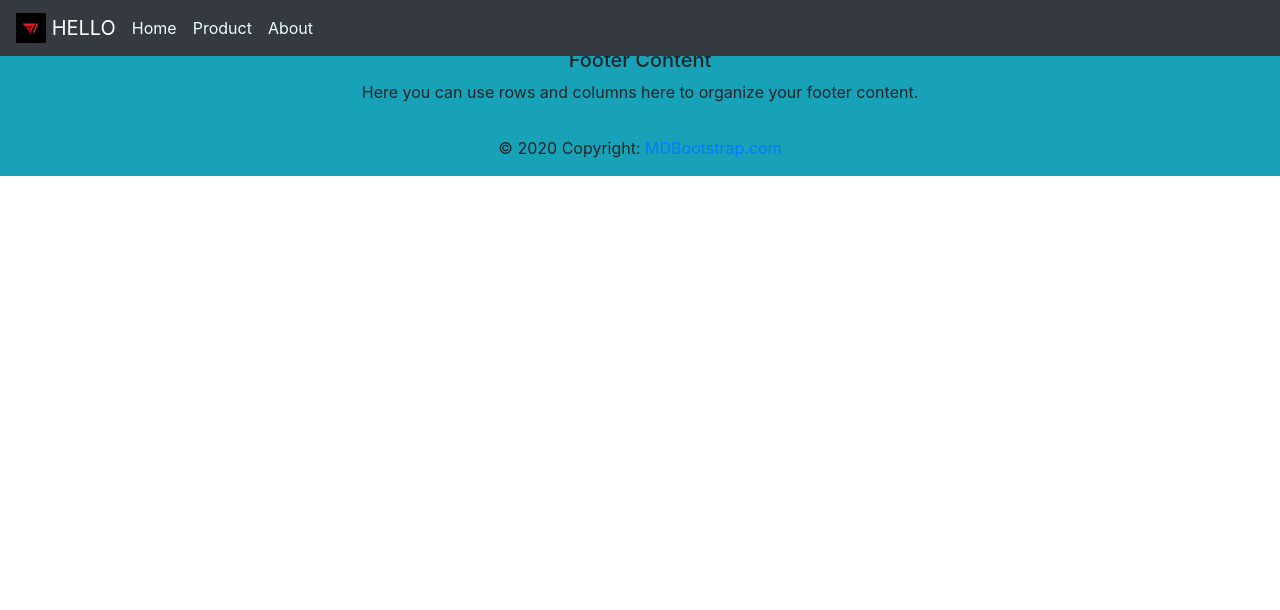
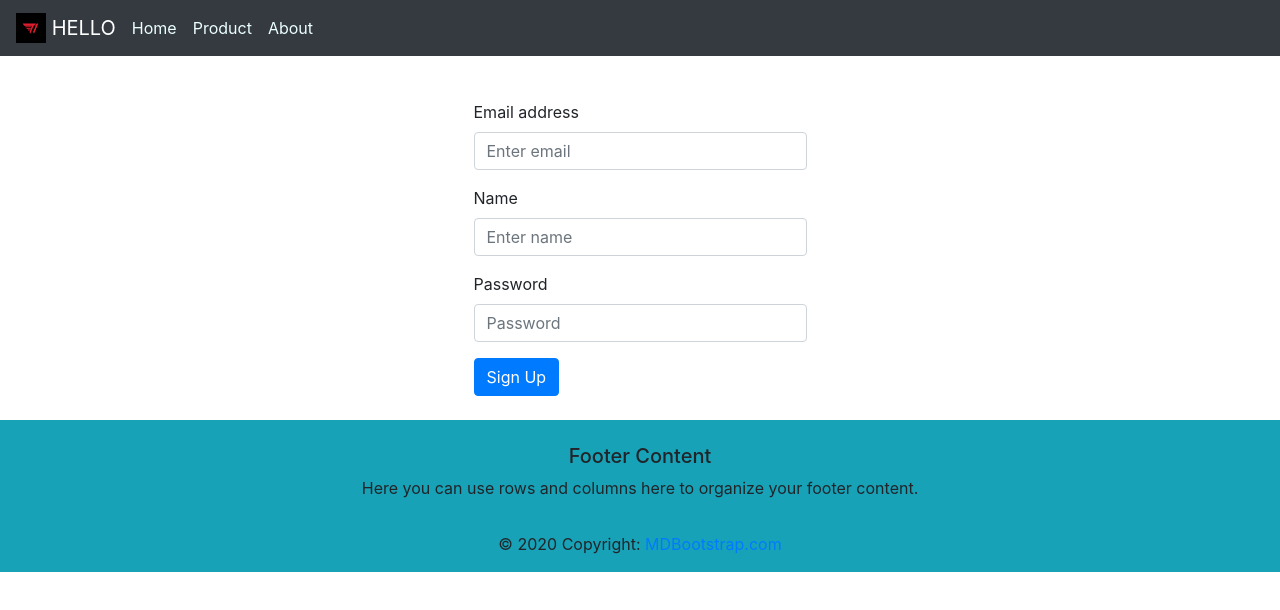
Before and after one commit to quy610/web-react-05, a React app: page /register in a window 1280 px wide. Shown: the top 610 px of the page. Built offline with nearby package versions, Linux system fonts and the light colour scheme.

Commit message:
add register user

```diff
--- a/src/App.js
+++ b/src/App.js
@@ -15,7 +15,6 @@ const homeStyle = {
 };
 
 export default function App() {
-  // const [modalShow, setModalShow] = useState(true);
   function Home() {
     return <h2 style={homeStyle}>Home</h2>
   }
@@ -30,7 +29,7 @@ export default function App() {
         <TopMenu />
         <Switch>
           <Route path="/register">
-            <RegisterForm show={true}/>
+            <RegisterForm />
           </Route>
           <Route path="/about">
             <About />
--- /dev/null
+++ b/src/css/RegisterForm.css
@@ -0,0 +1,8 @@
+.register {
+    margin-top: 100px;
+}
+
+.register-form {
+    width: 30%;
+    margin-top: 100px;
+}
--- /dev/null
+++ b/src/js/components/CenteredModal.js
@@ -0,0 +1,20 @@
+import React, { useState } from 'react';
+import { Modal, Button } from 'react-bootstrap';
+
+const CenteredModal = (props) => {
+  return (
+    <Modal show={props.show} onHide={props.onHide}>
+      <Modal.Header closeButton>
+        <Modal.Title>Thong Bao</Modal.Title>
+      </Modal.Header>
+      <Modal.Body>{props.message}</Modal.Body>
+      <Modal.Footer>
+        <Button variant="secondary" onClick={props.onHide}>
+          Close
+        </Button>
+      </Modal.Footer>
+    </Modal>
+  );
+}
+
+export default CenteredModal;
--- a/src/js/components/RegisterForm.js
+++ b/src/js/components/RegisterForm.js
@@ -1,32 +1,81 @@
-import React from 'react';
-import { Modal, Button } from 'react-bootstrap';
+import React, { useState } from 'react';
+import { Form, Button, Alert, Container } from 'react-bootstrap';
+import { Redirect } from 'react-router-dom';
+import CenteredModal from './CenteredModal';
 
-function RegisterForm() {
+import axios from 'axios';
+
+import '../../css/RegisterForm.css';
+
+
+const RegisterForm = (props) => {
+  const [email, setEmail] = useState('');
+  const [name, setName] = useState('');
+  const [password, setPassword] = useState('');
+  const [notifi, setNotifi] = useState('');
+  const [modalShow, setModalShow] = useState(true);
+
+
+  const handleSubmit = (e) => {
+    e.preventDefault();
+    const infoUser = { email, name, password };
+    axios({
+      method: 'post',
+      url: 'https://server-restful-api-0610.herokuapp.com/api/user/register',
+      data: infoUser
+    })
+      .then(res => {
+        setNotifi('Success');
+        setModalShow(true);
+      })
+      .catch(err => {
+        setNotifi('Error');
+        setModalShow(true);
+      })
+  }
+
   return (
-    <Modal
-      size="lg"
-      aria-labelledby="contained-modal-title-vcenter"
-      centered
-    >
-      <Modal.Header closeButton>
-        <Modal.Title id="contained-modal-title-vcenter">
-          Modal heading
-        </Modal.Title>
-      </Modal.Header>
-      <Modal.Body>
-        <h4>Centered Modal</h4>
-        <p>
-          Cras mattis consectetur purus sit amet fermentum. Cras justo odio,
-          dapibus ac facilisis in, egestas eget quam. Morbi leo risus, porta ac
-          consectetur ac, vestibulum at eros.
-        </p>
-      </Modal.Body>
-      <Modal.Footer>
-        <Button>Close</Button>
-      </Modal.Footer>
-    </Modal>
+    <Container>
+      {notifi !== '' ? (
+        <CenteredModal
+          show={modalShow}
+          onHide={() => setModalShow(false)}
+          message={notifi}
+        ></CenteredModal>
+       ) : (<div />)}
+      <Form onSubmit={handleSubmit} className='register-form ml-auto mr-auto'>
+        <Form.Group controlId="formBasicEmail">
+          <Form.Label>Email address</Form.Label>
+          <Form.Control
+            type="email"
+            placeholder="Enter email"
+            onChange={e => setEmail(e.target.value)} />
+        </Form.Group>
+
+        <Form.Group controlId="formBasicEmail">
+          <Form.Label>Name</Form.Label>
+          <Form.Control
+            type="name"
+            placeholder="Enter name"
+            onChange={e => setName(e.target.value)}
+          />
+        </Form.Group>
+
+        <Form.Group controlId="formBasicPassword">
+          <Form.Label>Password</Form.Label>
+          <Form.Control
+            type="password"
+            placeholder="Password"
+            onChange={e => setPassword(e.target.value)}
+          />
+        </Form.Group>
+
+        <Button variant="primary" type="submit">
+          Sign Up
+      </Button>
+      </Form>
+    </Container>
   );
 }
 
-
 export default RegisterForm;
```
